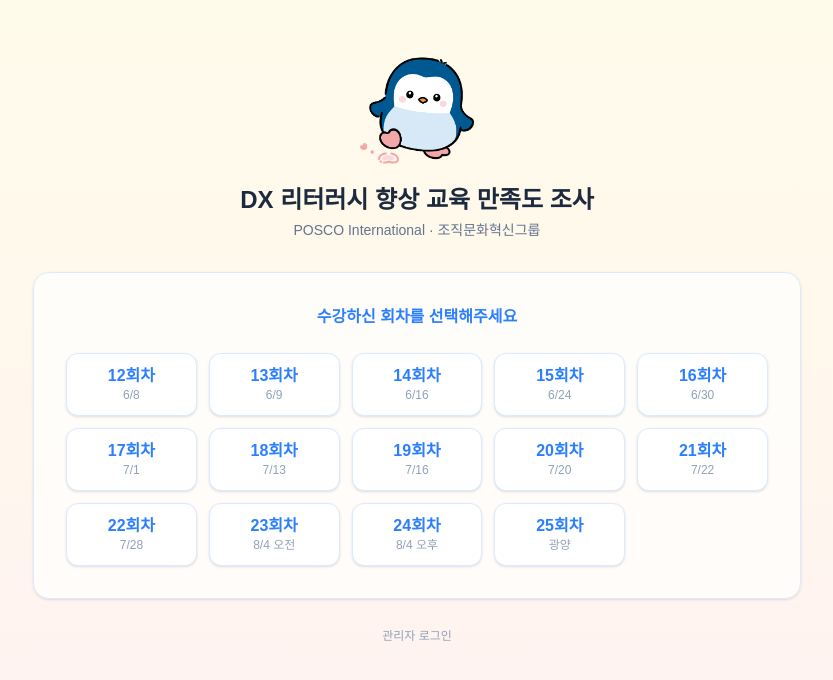
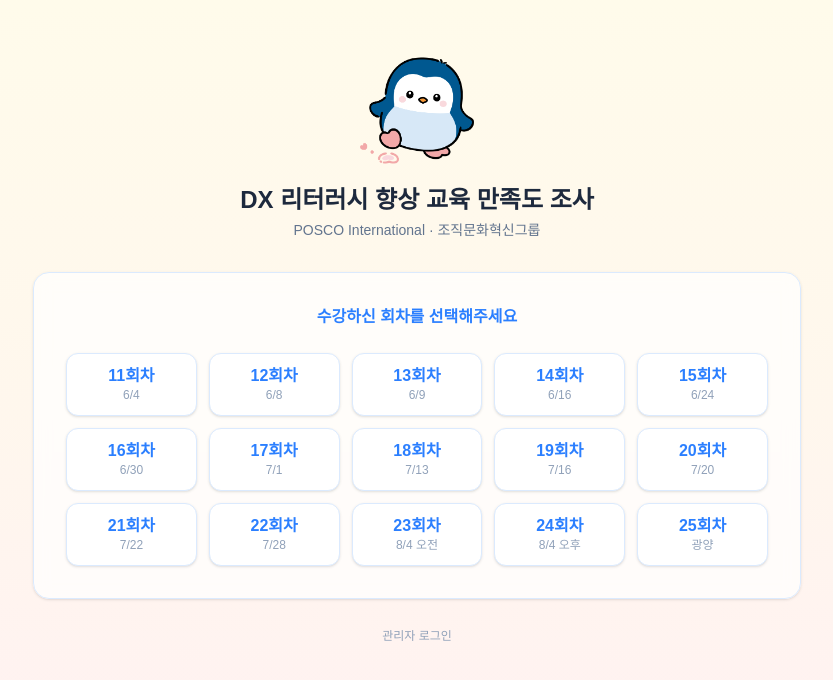
Before and after one commit to juicylucy98/DX-, a Next.js app: page / in a window 1280 px wide. Shown: the top 680 px of the page, without its empty margins (223-1056 px from the left). Built offline with nearby package versions, Linux system fonts and the light colour scheme.

Commit message:
11회차 복구

```diff
--- a/src/app/page.tsx
+++ b/src/app/page.tsx
@@ -7,6 +7,7 @@ import Image from "next/image";
 // 이 배열을 src/lib/sessions.ts 로 빼서 export 하시는 걸 권장드려요.
 // =============================================================================
 const SESSIONS = [
+  { num: 11, date: "6/4" },
   { num: 12, date: "6/8" },
   { num: 13, date: "6/9" },
   { num: 14, date: "6/16" },
```
